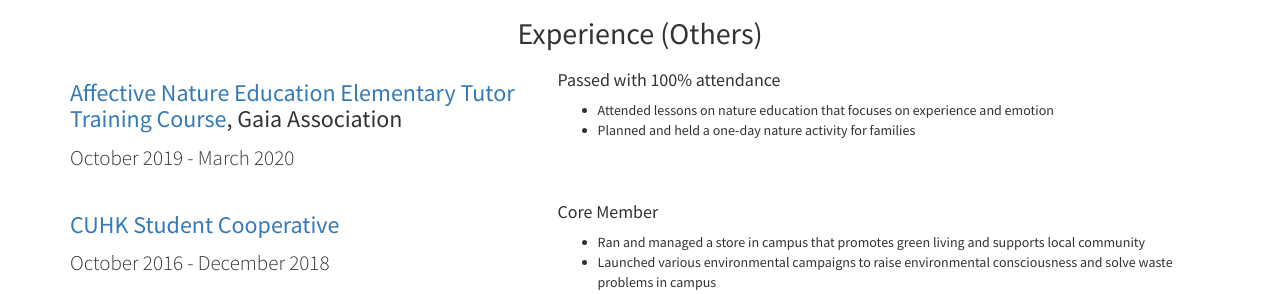
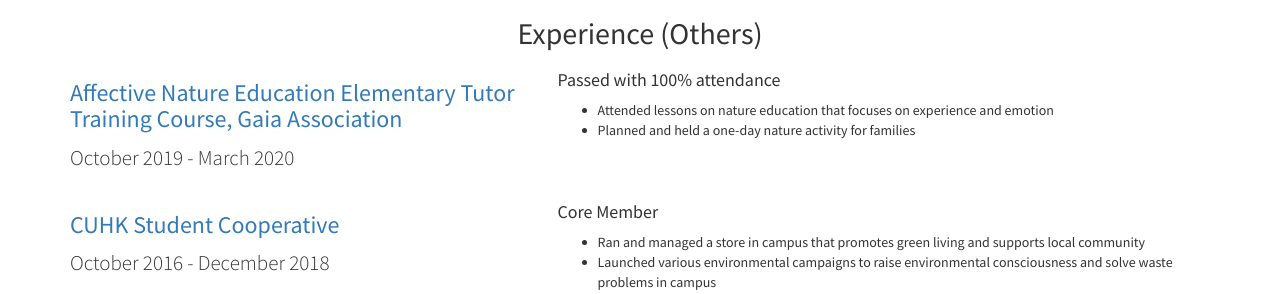
Before and after one commit to leelacceber/stylish-portfolio-jekyll-master, a Jekyll site: the page built from index.html, in a window 1280 px wide and 900 px high, scrolled down 2193 px. Shown: the part 183-477 px from the top of the window. Built offline with Jekyll 4.4.1, drawn with Linux system fonts in a browser that asks for light colours; part of the change alters nothing that is shown.

```diff
--- a/_includes/experience_others.html
+++ b/_includes/experience_others.html
@@ -8,7 +8,7 @@
 
     <div class="row">
       <div class="col-md-5 text-left">
-        <h3><a target="_blank" href="https://www.gaia.org.hk/activity/earthwalker/">Affective Nature Education Elementary Tutor Training Course</a>, Gaia Association </h3>
+        <h3><a target="_blank" href="https://www.gaia.org.hk/activity/earthwalker/">Affective Nature Education Elementary Tutor Training Course, Gaia Association</a></h3>
         <p class="lead">October 2019 - March 2020</p>
       </div>
       <div class="col-md-7 text-left">
```
